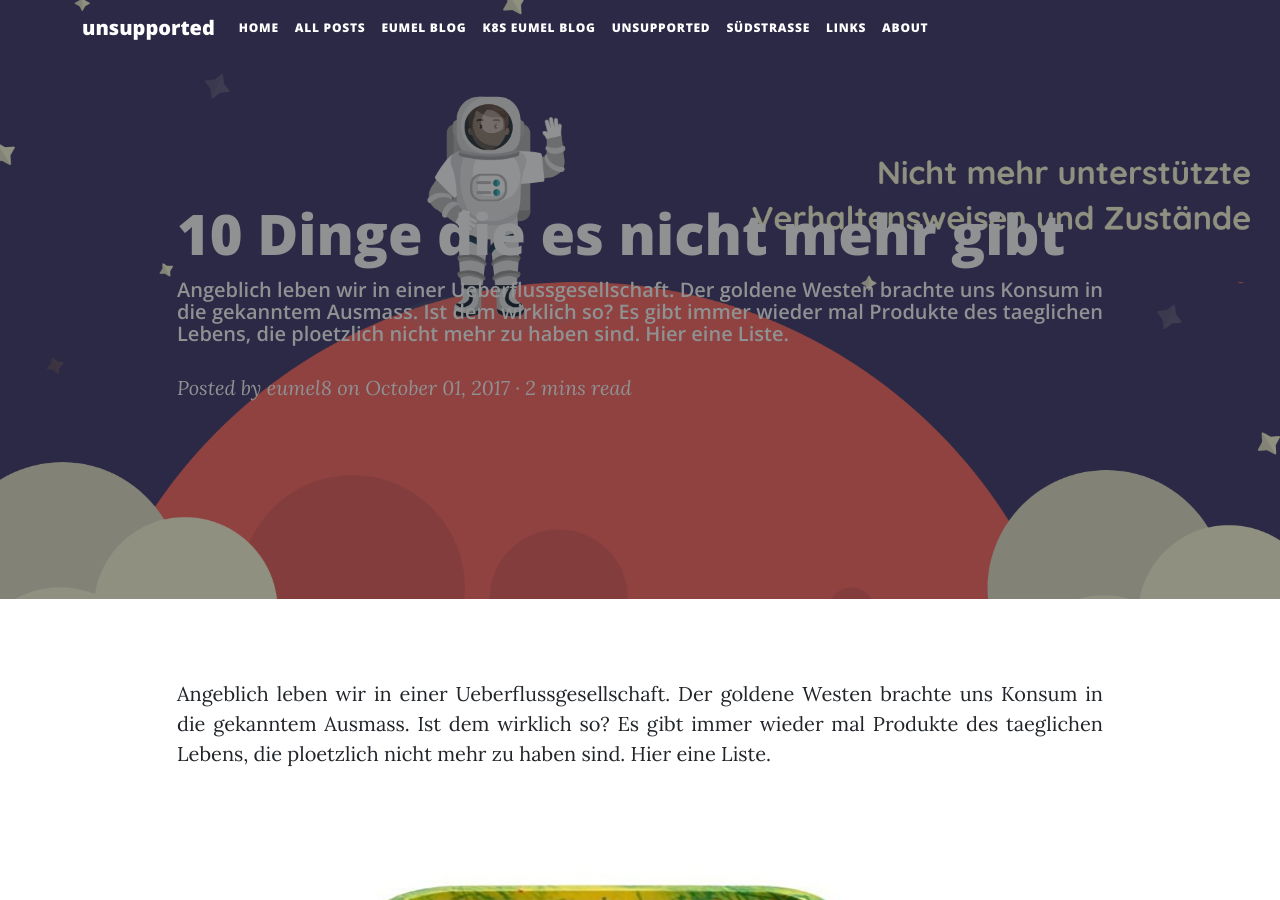
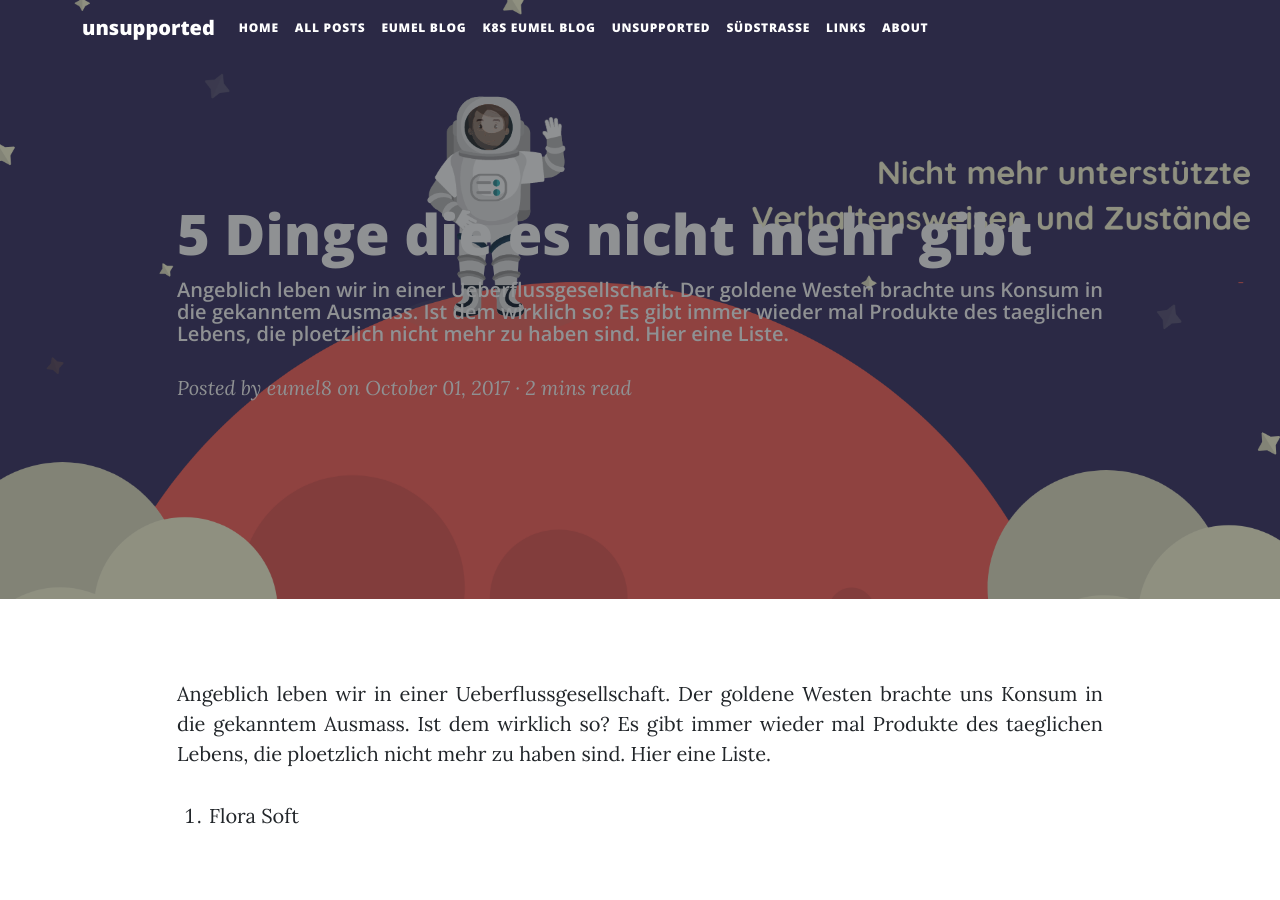
Before and after one commit to eumel8/unsupported, a Jekyll site: the page built from _posts/2017-10-01-10-dinge-die-es-nicht.md, in a window 1280 px wide and 900 px high. Built offline with Jekyll 4.4.1, drawn with Linux system fonts in a browser that asks for light colours.

Commit message:
fix: update title and content to reflect five discontinued items
Revised the blog post title from "10 Dinge die es nicht mehr gibt" to "5 Dinge die es nicht mehr gibt" to accurately represent the content. The body has also been updated to include only five items, with images properly formatted. This change enhances clarity and ensures consistency throughout the post.

```diff
--- a/_posts/2017-10-01-10-dinge-die-es-nicht.md
+++ b/_posts/2017-10-01-10-dinge-die-es-nicht.md
@@ -1,32 +1,36 @@
 ---
 layout: post
 tag: main
-title: 10 Dinge die es nicht mehr gibt
+title: 5 Dinge die es nicht mehr gibt
 subtitle: "Angeblich leben wir in einer Ueberflussgesellschaft. Der goldene Westen brachte uns Konsum in die gekanntem Ausmass. Ist dem wirklich so? Es gibt immer wieder mal Produkte des taeglichen Lebens, die ploetzlich nicht mehr zu haben sind. Hier eine Liste."
 date: 2017-10-01
 author: eumel8
 ---
 
 Angeblich leben wir in einer Ueberflussgesellschaft. Der goldene Westen brachte uns Konsum in die gekanntem Ausmass. Ist dem wirklich so? Es gibt immer wieder mal Produkte des taeglichen Lebens, die ploetzlich nicht mehr zu haben sind. Hier eine Liste.
-<br/>
+
+
 1. Flora Soft
-<img src="/images/quick-uploads/p600/51yuwxh2jil._sx466_.jpg" width="585" height="386"/>
+
+<img src="/images/quick-uploads/p600/51yuwxh2jil._sx466_.jpg" />
 Eine Margarine, an der Grenze zu Butter, die auch nachdem sie aus dem Kuehlschrank genommen, immer noch streichfaehig ist. Es gab Zeiten, da wurde Flora Soft sogar noch Werbung im Fernsehen gemacht. Vorbei die Zeit. In Rewe, Netto, Lidl, Aldi und Co. findet man sie nimmer mehr, allenfalls noch in Grossmaerkten wie Real oder Kaufland. Wer weiss wie lange noch
 
 2. Gillette After Shave
-<img src="/images/quick-uploads/p600/gillette_aftershave_splash_cool_wave.jpg" width="585" height="386"/>
+
+<img src="/images/quick-uploads/p600/gillette_aftershave_splash_cool_wave.jpg" />
 Sogenanntes Rasierwasser. Abgesehen davon, dass es weitestgehend konkurrenzlos auf dem Markt ist, allein das Produkt IM Markt zu bekommen, gleicht einer Raritaet. Weder Rossmann noch dm-Markt kennen es, auch in Regalen der Supermaerkte sucht man es vergeblich. Bleibt wieder bloss Amazon, um es online zu erwerben. Am besten im 6er Pack, damit man genug Vorrat hat zu Hause
 
 3. Selters Wasser
-<img src="/images/quick-uploads/p600/selters.jpg" width="585" height="386"/>
+
+<img src="/images/quick-uploads/p600/selters.jpg" />
 War frueher die Alternative zu Cola. Wenn man es nicht so suess wollte, musste man Selters trinken. Irgendwann wurde Selters immer seltener und heute gibt es nur noch MIneralwasser
 
 4. Sunil Waschmittel
-<img src="/images/quick-uploads/p600/81_pjrug4ol._sl1500_.jpg" width="585" height="386"/>
+
+<img src="/images/quick-uploads/p600/81_pjrug4ol._sl1500_.jpg" />
 Fiel mir erst unlaengst wieder auf. Eigentlich macht man beim Waschmittelkauf nicht so gross den Unterschied, es sei denn, man ist von der Marke ueberzeugt. Fuer mich war das eine zeitlang Sunil (ich hab immer "Senil" gesagt). Dass der Supermarkt oder die Drogerei nicht alle Sorten bevorraten kann, ist ja sicherlich verstaendlich. Bloss beim genaueren Hinschauen gibt es bei Rossmann gerade mal ZWEI Vollwaschmittel und Sunil ist ebend nicht dabei. Was bleibt ist wieder nur der Online-Kauf, bei Amazon Fresh.
 
 5. Milchtueten
-<img src="/images/quick-uploads/p600/post-176-1311781054.jpg" width="585" height="386"/>
+
+<img src="/images/quick-uploads/p600/post-176-1311781054.jpg" />
 Wenn man heute Milch kaufen will, dann ist das meist "weisses Wasser". Der Fettgehalt tendiert zunehmend nach unten. Habe ich nicht schon "Milch" mit 0,5 % Fettgehalt gesehen? Man sollte solche Produkte dann nicht mehr Milch nennen, wenn sie gar nicht mehr nach dem Original schmecken. Dargereicht wird Milch meist nur noch im 1 Liter Tetrapack. Praktisch fuer den Schluck zwischendurch die 0,25 Liter Milchtueten. Gibts ebend auch nicht mehr, weil zu logistisch anspruchsvoll.
-
-6.
```
